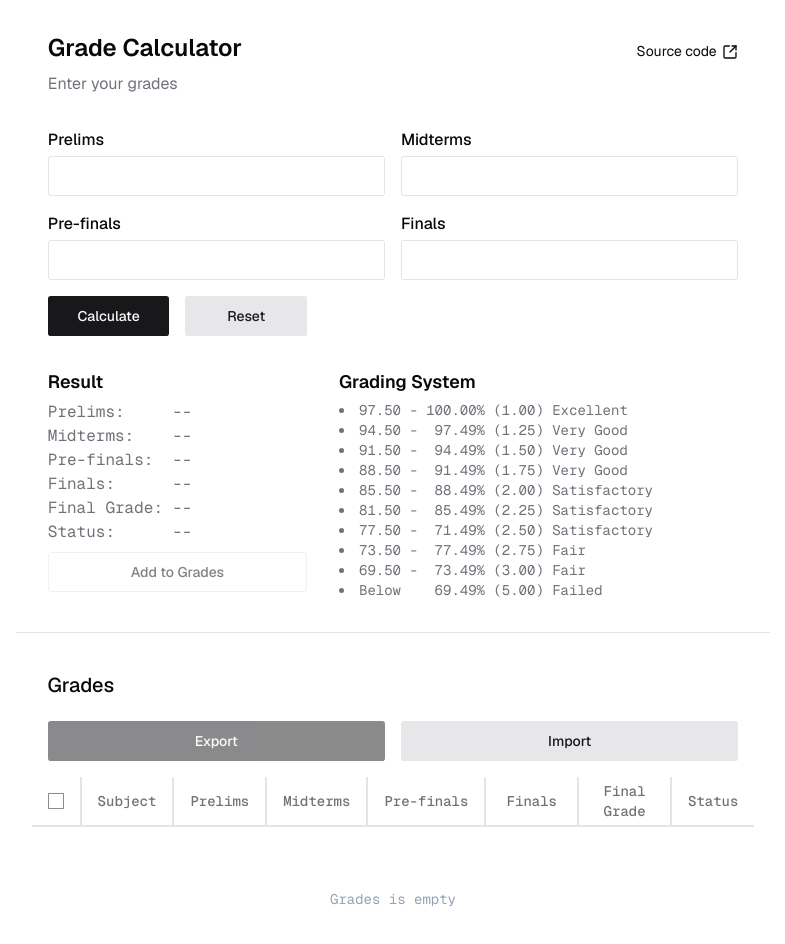
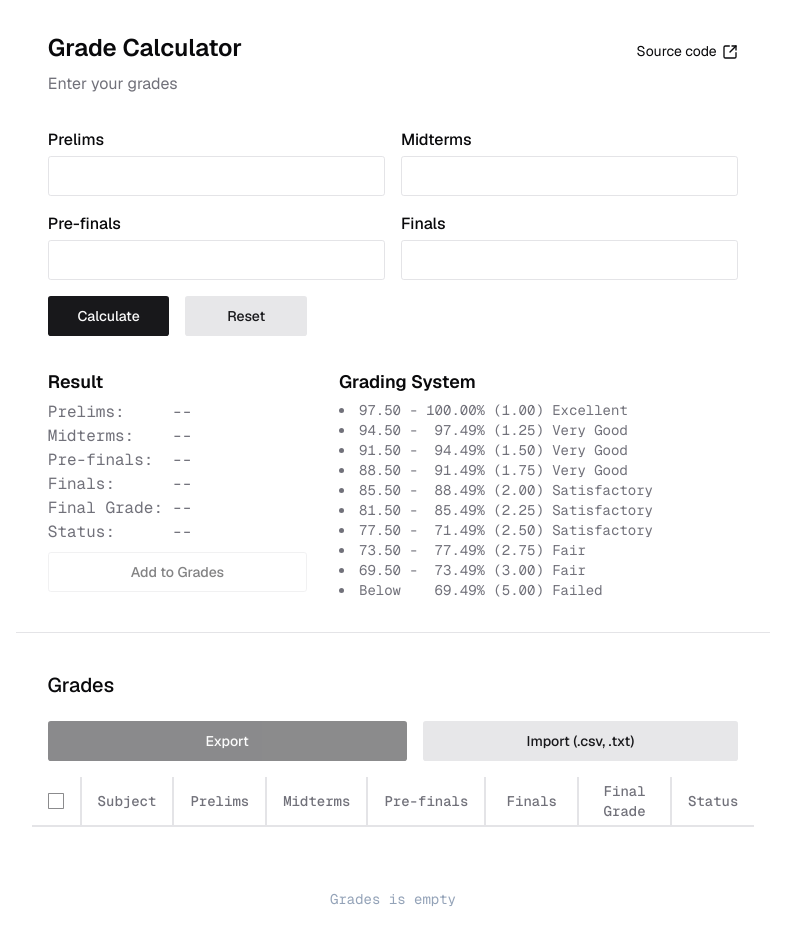
Before and after one commit to ajurian/sti-grade-calculator, a Next.js app: page / in a window 1280 px wide. Shown: the top 944 px of the page, without its empty margins (247-1032 px from the left). Built offline with nearby package versions, Linux system fonts and the light colour scheme.

Commit message:
Removed console logs

```diff
--- a/src/components/Home/Grades/GradesDataTable/DataTableResizable.tsx
+++ b/src/components/Home/Grades/GradesDataTable/DataTableResizable.tsx
@@ -31,10 +31,7 @@ export default function DataTableResizable({
                 resizableElement.getBoundingClientRect().left - e.clientX,
             );
         };
-        const onMouseUp = () => {
-            console.log("??");
-            setIsPointerDown(false);
-        };
+        const onMouseUp = () => setIsPointerDown(false);
         const onMouseMove = (e: MouseEvent) => {
             if (
                 !isPointerDown ||
@@ -45,10 +42,6 @@ export default function DataTableResizable({
             }
 
             const textElementBounds = textElement.getBoundingClientRect();
-            console.log(
-                textElementBounds.left + textElementBounds.width,
-                textElementBounds.right,
-            );
 
             resizableElement.style.marginLeft =
                 Math.max(
--- a/src/components/Home/Grades/GradesImportButton.tsx
+++ b/src/components/Home/Grades/GradesImportButton.tsx
@@ -22,7 +22,6 @@ export default function GradesImportButton({
         const fr = new FileReader();
 
         fr.onload = () => {
-            console.log(fr.result);
             const grades = loadFromCSV(fr.result as string);
             onImport(grades);
         };
@@ -44,9 +43,9 @@ export default function GradesImportButton({
             <Button
                 variant="secondary"
                 onClick={handleImport}
-                className="flex-grow"
+                className="flex-grow basis-0"
             >
-                Import
+                Import (.csv, .txt)
             </Button>
         </>
     );
```
